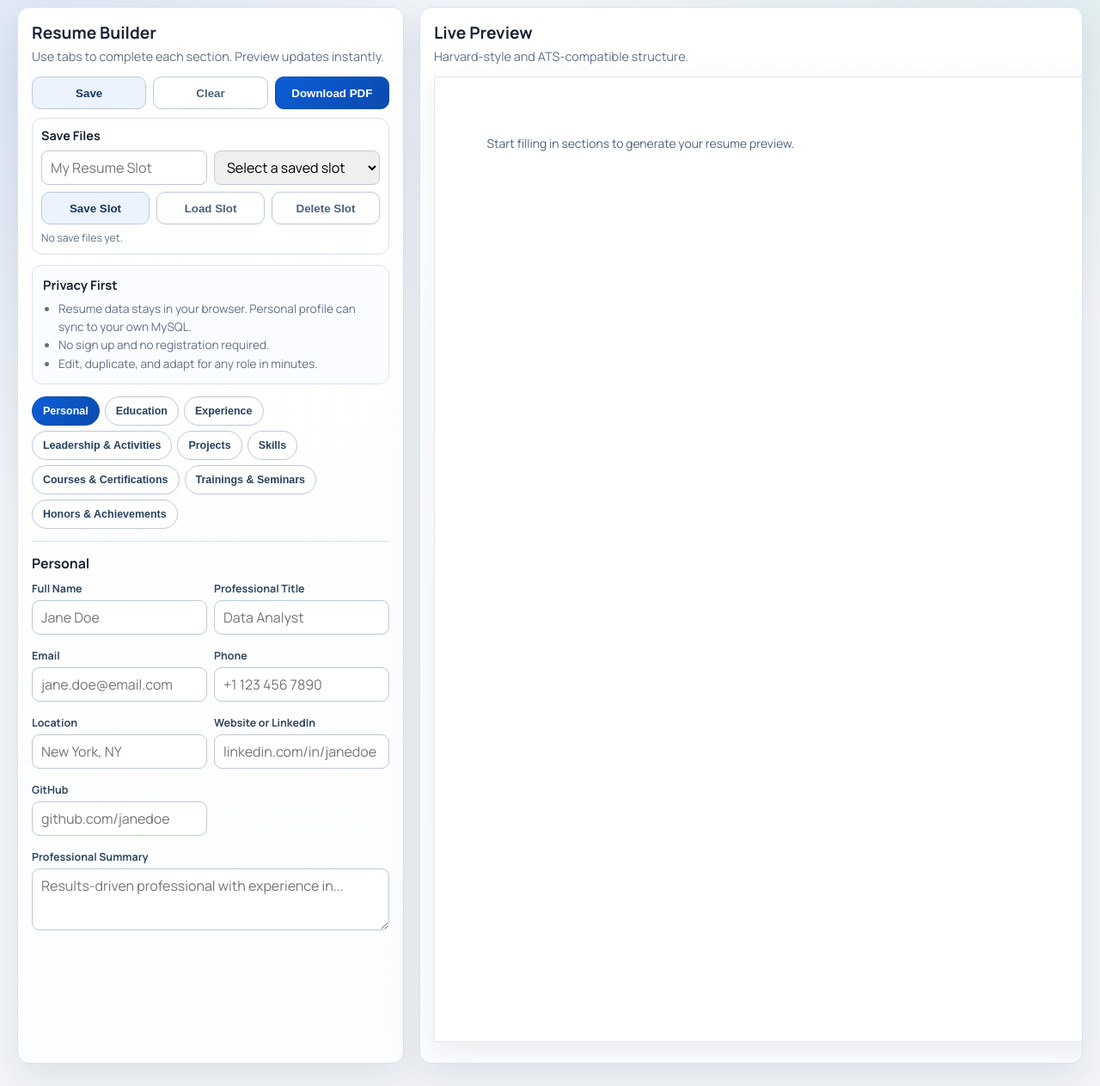
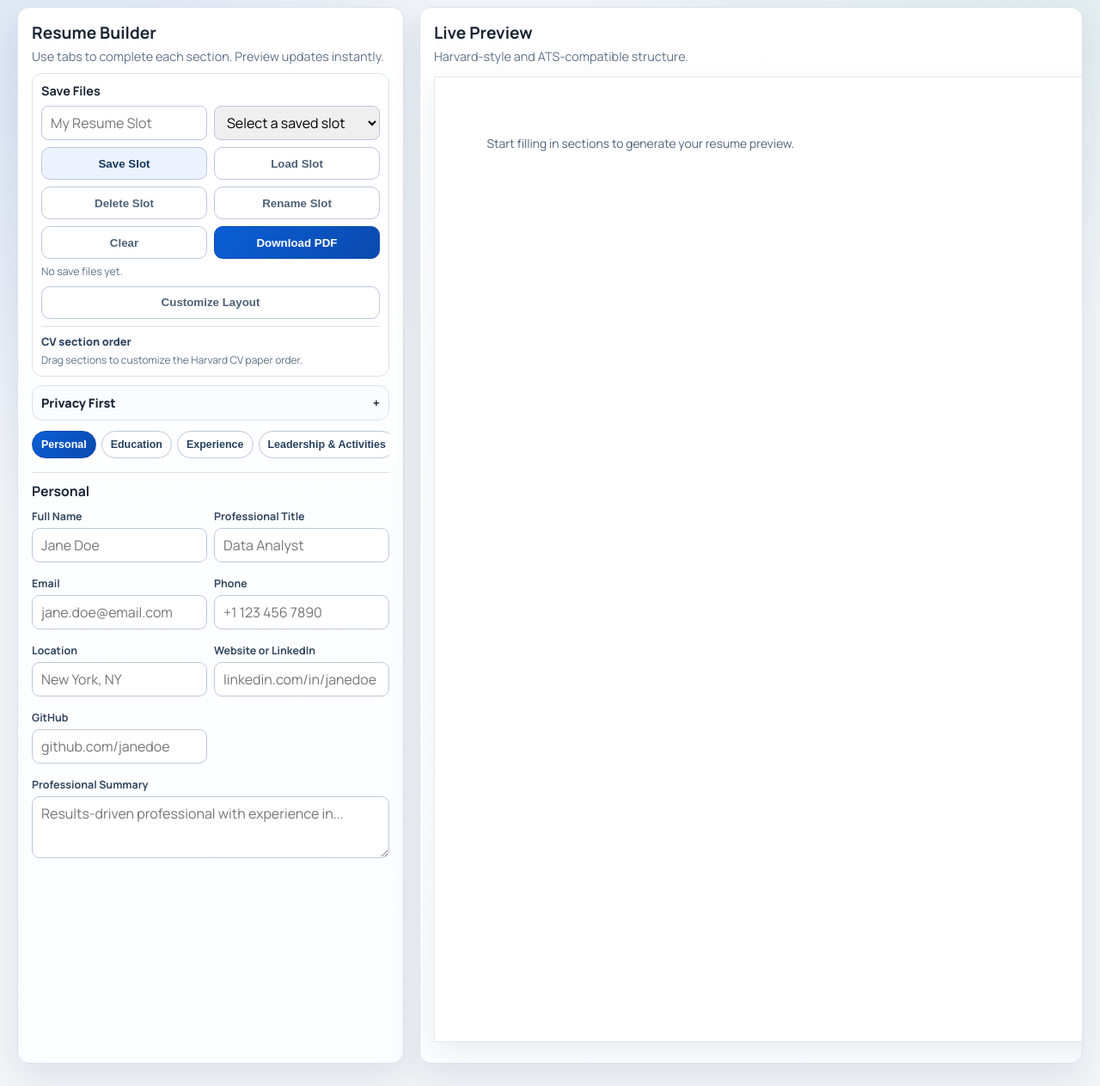
Before and after one commit to etharial/harvard-cv, a PHP site: page / in a window 1280 px wide. Shown: the part 102-1365 px from the top of the page at 86% size. Run offline with PHP 8.4, Linux system fonts and the light colour scheme.

Commit message:
improves css and added section layout customizability

```diff
--- a/frontend/index.php
+++ b/frontend/index.php
@@ -32,21 +32,17 @@
 				<p data-i18n="form.description"></p>
 			</div>
 
-			<div class="toolbar">
-				<button id="saveBtn" class="btn btn-secondary" type="button" data-i18n="actions.save"></button>
-				<button id="clearBtn" class="btn btn-ghost" type="button" data-i18n="actions.clear"></button>
-				<button id="downloadBtn" class="btn btn-primary" type="button" data-i18n="actions.download"></button>
-			</div>
-
+			<div class="utility-grid">
 				<div class="save-files" id="saveFilesPanel"></div>
 
-			<div class="privacy-box">
-				<h3 data-i18n="privacy.title"></h3>
+				<details class="privacy-box privacy-collapsible">
+					<summary data-i18n="privacy.title"></summary>
 					<ul>
 						<li data-i18n="privacy.localOnly"></li>
 						<li data-i18n="privacy.noAccount"></li>
 						<li data-i18n="privacy.editAnytime"></li>
 					</ul>
+				</details>
 			</div>
 
 			<form id="resumeForm" novalidate>
--- a/frontend/styles.css
+++ b/frontend/styles.css
@@ -119,6 +119,14 @@ body {
   overflow: auto;
 }
 
+.utility-grid {
+  margin-top: 10px;
+  display: grid;
+  grid-template-columns: 1fr;
+  gap: 10px;
+  align-items: start;
+}
+
 .panel-header h2,
 .preview-head h2 {
   margin: 0;
@@ -171,16 +179,31 @@ body {
 }
 
 .privacy-box {
-  margin-top: 12px;
   border: 1px solid var(--line);
   border-radius: 12px;
-  padding: 12px;
+  padding: 10px;
   background: #fbfcff;
 }
 
-.privacy-box h3 {
-  margin: 0;
-  font-size: 0.92rem;
+.privacy-collapsible summary {
+  cursor: pointer;
+  list-style: none;
+  font-size: 0.9rem;
+  font-weight: 800;
+}
+
+.privacy-collapsible summary::-webkit-details-marker {
+  display: none;
+}
+
+.privacy-collapsible summary::after {
+  content: "+";
+  float: right;
+  font-weight: 700;
+}
+
+.privacy-collapsible[open] summary::after {
+  content: "-";
 }
 
 .privacy-box ul {
@@ -192,7 +215,6 @@ body {
 }
 
 .save-files {
-  margin-top: 10px;
   border: 1px solid var(--line);
   border-radius: 12px;
   padding: 10px;
@@ -224,7 +246,14 @@ body {
 .save-files-actions {
   margin-top: 8px;
   display: grid;
-  grid-template-columns: repeat(3, minmax(0, 1fr));
+  grid-template-columns: repeat(2, minmax(0, 1fr));
+  gap: 8px;
+}
+
+.save-files-secondary-actions {
+  margin-top: 8px;
+  display: grid;
+  grid-template-columns: repeat(2, minmax(0, 1fr));
   gap: 8px;
 }
 
@@ -232,30 +261,104 @@ body {
   margin-top: 7px;
   font-size: 0.77rem;
   color: #5a6f87;
+  line-height: 1.35;
+}
+
+.save-files-layout-toggle-wrap {
+  margin-top: 8px;
+}
+
+.save-files-layout-toggle {
+  width: 100%;
+}
+
+.save-files-order {
+  margin-top: 8px;
+  border-top: 1px solid var(--line);
+  padding-top: 8px;
+}
+
+.save-files-order-title {
+  margin: 0;
+  font-size: 0.8rem;
+  font-weight: 800;
+  color: #2d4560;
+}
+
+.save-files-order-hint {
+  margin: 4px 0 0;
+  font-size: 0.75rem;
+  color: #5a6f87;
+}
+
+.section-order-list {
+  margin-top: 8px;
+  display: none;
+  flex-direction: column;
+  gap: 6px;
+  max-height: 220px;
+  overflow: auto;
+}
+
+.section-order-list.active {
+  display: flex;
+}
+
+.section-order-item {
+  border: 1px solid var(--line-strong);
+  border-radius: 9px;
+  background: #fff;
+  color: #28415d;
+  min-height: 34px;
+  padding: 0 10px;
+  font-size: 0.8rem;
+  font-weight: 700;
+  display: flex;
+  align-items: center;
+  gap: 8px;
+  cursor: grab;
+}
+
+.section-order-handle {
+  color: #6a7f96;
+  letter-spacing: 0.12em;
+}
+
+.section-order-item.dragging {
+  opacity: 0.6;
+}
+
+.section-order-item.drag-over {
+  border-color: #0a4aad;
+  box-shadow: 0 0 0 2px rgba(10, 74, 173, 0.15);
 }
 
 .form-section {
   border-top: 1px solid var(--line);
-  margin-top: 14px;
-  padding-top: 14px;
+  margin-top: 10px;
+  padding-top: 10px;
 }
 
 .section-tabs,
 .tool-tabs {
   display: flex;
-  flex-wrap: wrap;
+  flex-wrap: nowrap;
   gap: 6px;
-  margin-top: 14px;
+  margin-top: 12px;
+  overflow-x: auto;
+  padding-bottom: 6px;
+  scrollbar-width: thin;
 }
 
 .section-tab,
 .tool-tab {
+  flex: 0 0 auto;
   border: 1px solid var(--line-strong);
   background: #ffffff;
   color: #27425f;
   border-radius: 999px;
-  min-height: 34px;
-  padding: 0 12px;
+  min-height: 32px;
+  padding: 0 10px;
   font-size: 0.78rem;
   font-weight: 700;
   cursor: pointer;
```
Also changed, not shown: other parts of frontend/styles.css (+72 -1 lines), frontend/script.js (+241 -37 lines). Lines whose indentation alone changed are shown as unchanged.
